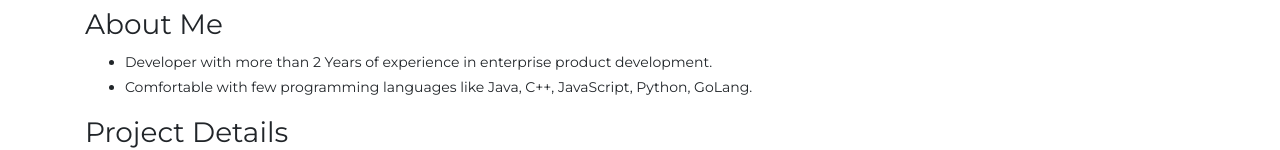
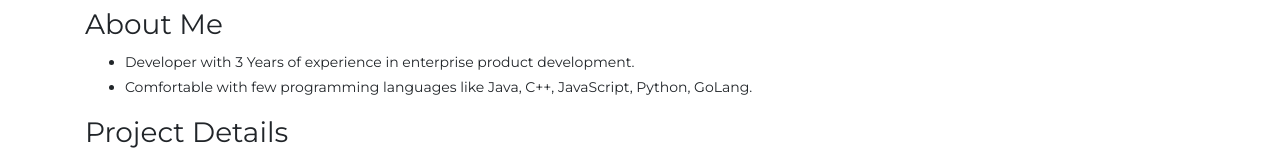
Before and after one commit to ankitmansinghani/ankitmansinghani.github.io, a plain HTML site: page index.html in a window 1280 px wide. Shown: the part 163-313 px from the top of the page. Drawn offline with nearby package versions, Linux system fonts and the light colour scheme.

Commit message:
Update index.html

```diff
--- a/index.html
+++ b/index.html
@@ -47,7 +47,7 @@
   <br>
   <h3> About Me </h3>
   <ul>
-    <li>Developer with more than 2 Years of experience in enterprise product development.</li>
+    <li>Developer with 3 Years of experience in enterprise product development.</li>
     <li>Comfortable with few programming languages like Java, C++, JavaScript, Python, GoLang. </li>
   </ul>
   <h3>Project Details</h3>
```
